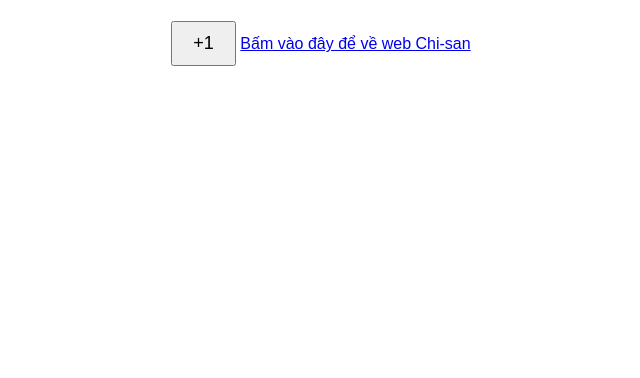
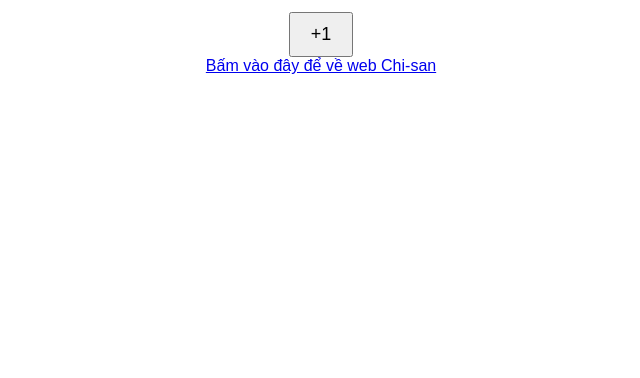
Before and after one commit to RizeElxtric/Tro_Counter, a website: page public/index.html in a window 1280 px wide. Shown: the part 422-800 px from the top of the page, without its empty margins (319-959 px from the left). Drawn offline with Linux system fonts and the light colour scheme; no server answers.

Commit message:
Add index.html2222

```diff
--- a/public/index.html
+++ b/public/index.html
@@ -10,7 +10,7 @@
     <div class="container">
         <h1>Số lần anh em bị Trố'd</h1>
         <p id="counter">20</p>
-        <button id="counterButton" onclick="incrementCounter()">+1</button>
+        <button id="counterButton" onclick="incrementCounter()">+1</button><br>
         <a href="https://chi-san-counter.onrender.com/">Bấm vào đây để về web Chi-san<a>
     </div>
     <script src="script.js"></script>
```
